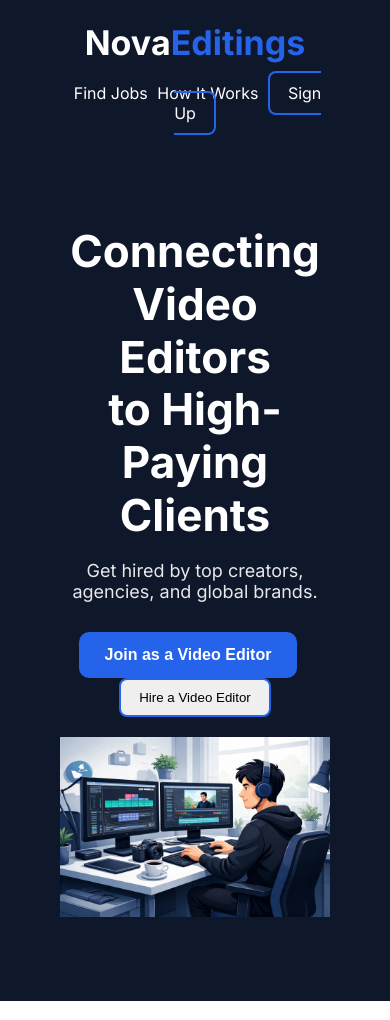
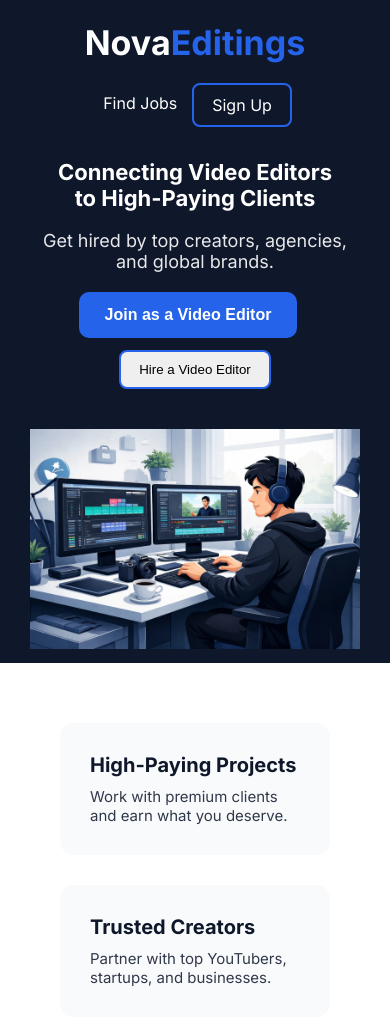
Before and after one commit to omGiriCoder/NovaEditings, a plain HTML site: page index.html in a window 390 px wide. Shown: the top 1020 px of the page. Drawn offline with Linux system fonts and the light colour scheme.

Commit message:
responsiv all devices

```diff
--- a/index.html
+++ b/index.html
@@ -16,14 +16,14 @@
     <div class="logo">Nova<span>Editings</span></div>
     <nav>
         <a href="#">Find Jobs</a>
-        <a href="#">How It Works</a>
+        <a class="howItWorks" href="#">How It Works</a>
         <a href="#" class="btn-outline">Sign Up</a>
     </nav>
 </header>
 
 <section class="hero">
     <div class="hero-text">
-        <h1>Connecting Video Editors<br>to High-Paying Clients</h1>
+        <h1 class="abt">Connecting Video Editors<br>to High-Paying Clients</h1>
         <p>Get hired by top creators, agencies, and global brands.</p>
 
         <div class="hero-buttons">
--- a/style.css
+++ b/style.css
@@ -159,26 +159,21 @@ nav {
 
 }
 
-@media (max-width: 430px) {
-    .hero {
-        grid-template-columns: 1fr;
-        text-align: center;
-    }
+@media (max-width: 510px) {
+.hero-buttons {
+    margin-top: 20px;
+    display: flex;
+    flex-direction: column;
+    gap: 12px;
+    align-items: center;
+}
 
-    .hero-visual {
-        margin-top: 20px;
-    }
+.hero-text h1 {
+    font-size: 22px;
+    line-height: 1.2;
+    margin-bottom: 18px;
+}
 
-    .features {
-        grid-template-columns: 1fr;
-    }
-    .navbar {
-    display: flex;
-    flex-wrap: wrap;
-    justify-content: center;
-
-
-}
 
 .logo {
     font-size: 34px;
@@ -186,19 +181,33 @@ nav {
 }
 
 nav a {
-    margin-top: 40px;
+    margin-top: 10px;
     padding-top: 10px;
     margin-left: 5px;
     text-decoration: none;
     color: var(--white);
     font-weight: 500;
+
 }
 nav {
     width: 100%;
-    text-align: center;
-    padding-top: 20px;
+    display: flex;
+    justify-content: center;
+    flex-wrap: wrap;
+    padding-top: 10px;
+    gap: 10px;
 
 
 }
 
+.howItWorks {
+    display: none;
+
 }
+
+.hero {
+
+    padding: 10px 30px;
+}
+
+}
```
